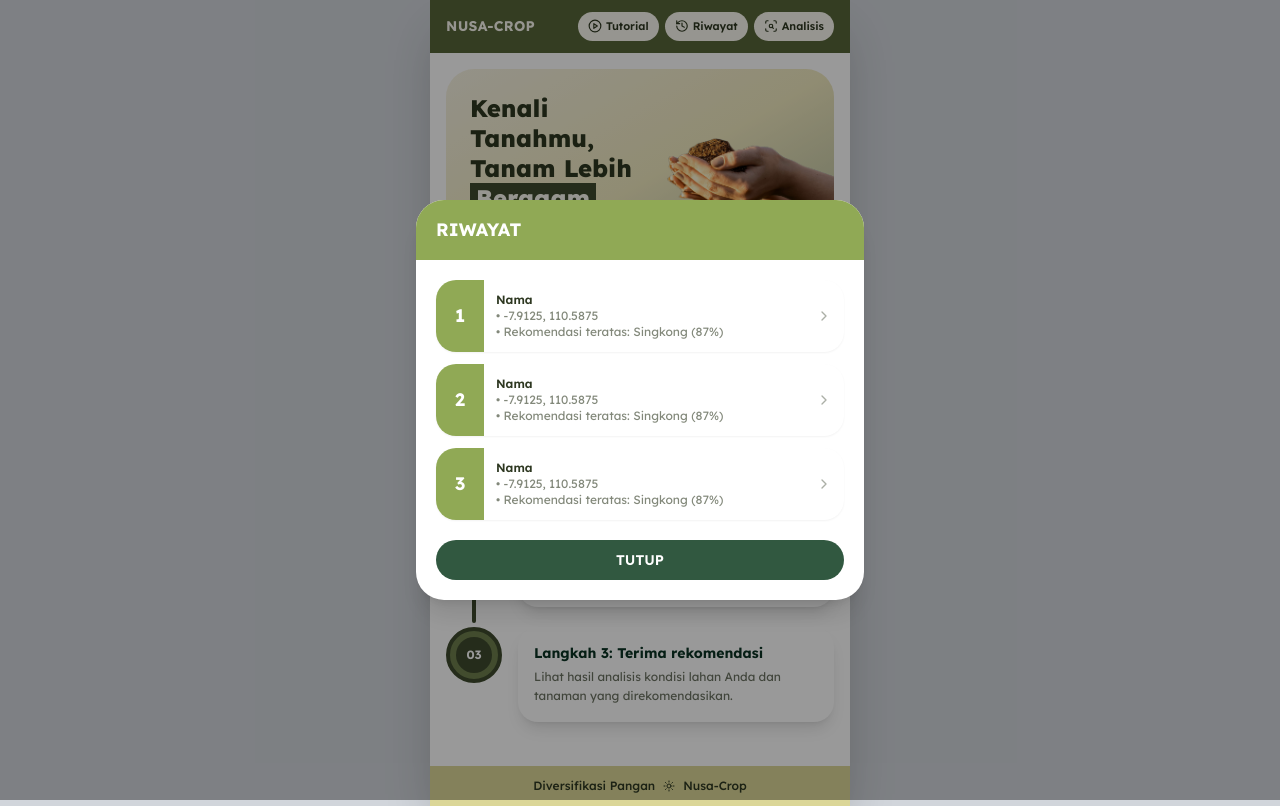
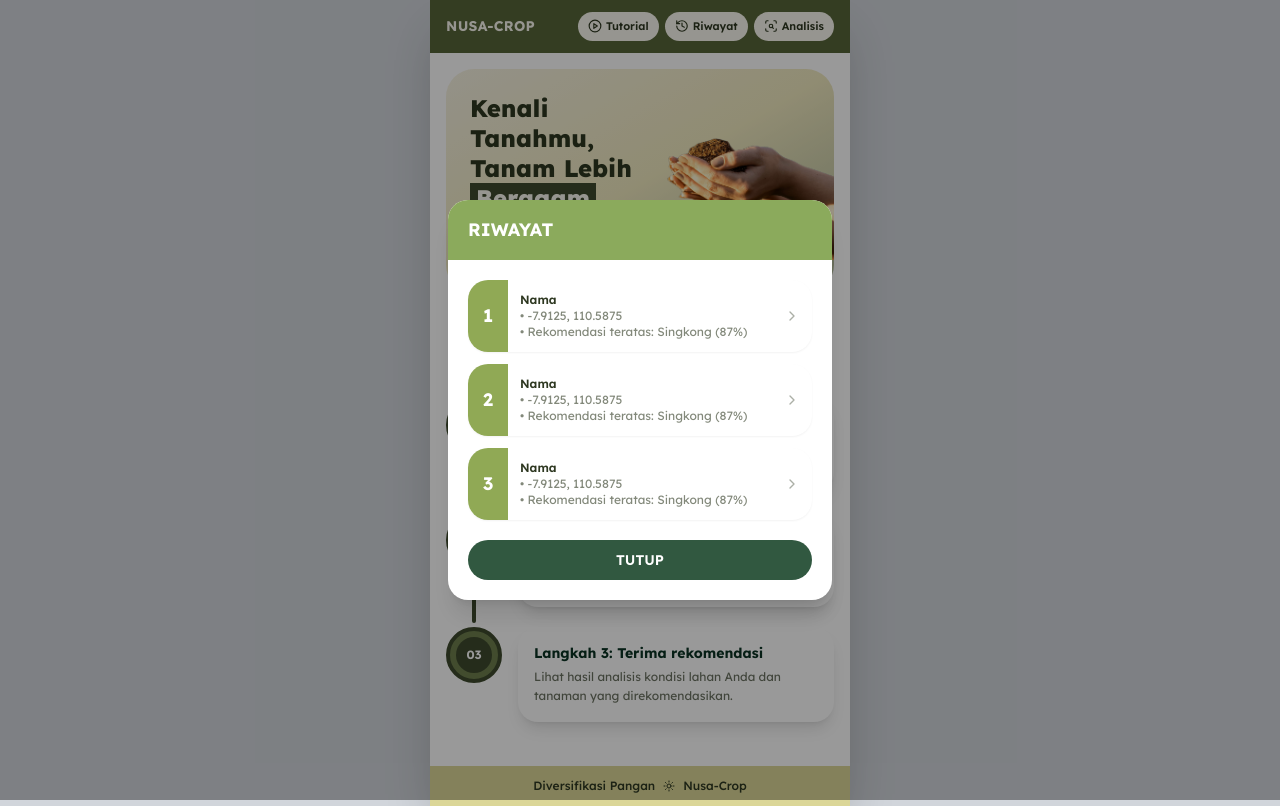
Before and after one commit to Naur4h/GEMASTIK-Softdev-Burhan, a Next.js app in the folder frontend/: page / in a window 1280 px wide. Both pictures are taken after a click on the button "Riwayat". Built offline with nearby package versions, Linux system fonts and the light colour scheme.

Commit message:
fix riwayat

```diff
--- a/frontend/components/RiwayatModal.tsx
+++ b/frontend/components/RiwayatModal.tsx
@@ -1,72 +1,6 @@
-// "use client";
-
-// import { ChevronRight } from "lucide-react";
-
-// type RiwayatItem = {
-//   nama: string;
-//   koordinat: string;
-//   rekomendasiTeratas: string;
-// };
-
-// const dummyRiwayat: RiwayatItem[] = [
-//   { nama: "Nama", koordinat: "-7.9125, 110.5875", rekomendasiTeratas: "Singkong (87%)" },
-//   { nama: "Nama", koordinat: "-7.9125, 110.5875", rekomendasiTeratas: "Singkong (87%)" },
-//   { nama: "Nama", koordinat: "-7.9125, 110.5875", rekomendasiTeratas: "Singkong (87%)" },
-// ];
-
-// export default function RiwayatModal({
-//   open,
-//   onClose,
-// }: {
-//   open: boolean;
-//   onClose: () => void;
-// }) {
-//   if (!open) return null;
-
-//   return (
-//     <div className="fixed inset-0 z-50 flex items-center justify-center bg-black/40 p-5">
-//       <div className="w-full max-w-sm overflow-hidden rounded-2xl bg-white shadow-xl">
-//         <div className="bg-[#8BAA5C] px-5 py-4">
-//           <h2 className="font-display text-lg font-bold text-white">RIWAYAT</h2>
-//         </div>
-//         <div className="space-y-3 px-5 py-5">
-//        {dummyRiwayat.map((item, i) => (
-//   <button
-//     key={i}
-//     className="flex w-full items-stretch overflow-hidden rounded-2xl bg-white shadow-sm"
-//   >
-//     <span className="flex w-10 shrink-0 items-center justify-center bg-moss font-display text-lg font-bold text-white">
-//       {i + 1}
-//     </span>
-//     <span className="flex flex-1 items-center gap-2 px-3 py-3">
-//       <span className="flex-1 text-xs text-forest-dark">
-//         <span className="block font-semibold">{item.nama}</span>
-//         <span className="block text-forest-dark/60">• koordinat</span>
-//         <span className="block text-forest-dark/60">
-//           • Rekomendasi teratas: {item.rekomendasiTeratas}
-//         </span>
-//       </span>
-//       <ChevronRight className="h-4 w-4 shrink-0 text-forest-dark/40" />
-//     </span>
-//   </button>
-// ))}
-
-//         </div>
-//         <div className="px-5 pb-5">
-//           <button
-//             onClick={onClose}
-//             className="w-full rounded-full bg-forest py-2.5 text-sm font-semibold text-white"
-//           >
-//             TUTUP
-//           </button>
-//         </div>
-//       </div>
-//     </div>
-//   );
-// }
-
 "use client";
 
+import { useRouter } from "next/navigation";
 import { ChevronRight } from "lucide-react";
 
 type RiwayatItem = {
@@ -76,21 +10,9 @@ type RiwayatItem = {
 };
 
 const dummyRiwayat: RiwayatItem[] = [
-  {
-    nama: "Nama",
-    koordinat: "-7.9125, 110.5875",
-    rekomendasiTeratas: "Singkong (87%)",
-  },
-  {
-    nama: "Nama",
-    koordinat: "-7.9125, 110.5875",
-    rekomendasiTeratas: "Singkong (87%)",
-  },
-  {
-    nama: "Nama",
-    koordinat: "-7.9125, 110.5875",
-    rekomendasiTeratas: "Singkong (87%)",
-  },
+  { nama: "Nama", koordinat: "-7.9125, 110.5875", rekomendasiTeratas: "Singkong (87%)" },
+  { nama: "Nama", koordinat: "-7.9125, 110.5875", rekomendasiTeratas: "Singkong (87%)" },
+  { nama: "Nama", koordinat: "-7.9125, 110.5875", rekomendasiTeratas: "Singkong (87%)" },
 ];
 
 export default function RiwayatModal({
@@ -100,49 +22,44 @@ export default function RiwayatModal({
   open: boolean;
   onClose: () => void;
 }) {
+  const router = useRouter();
+
   if (!open) return null;
 
+  const handleItemClick = () => {
+    onClose();
+    router.push("/analisis/hasil");
+  };
+
   return (
-    <div className="fixed inset-0 z-[9999] flex items-center justify-center bg-black/40 px-4">
-      <div className="relative z-[10000] w-full max-w-md overflow-hidden rounded-3xl bg-white shadow-xl">
-        {/* HEADER */}
-        <div className="bg-[#90A955] px-5 py-4">
-          <h2 className="font-display text-lg font-bold text-white">
-            RIWAYAT
-          </h2>
+    <div className="fixed inset-0 z-50 flex items-center justify-center bg-black/40 p-5">
+      <div className="w-full max-w-sm overflow-hidden rounded-2xl bg-white shadow-xl">
+        <div className="bg-[#8BAA5C] px-5 py-4">
+          <h2 className="font-display text-lg font-bold text-white">RIWAYAT</h2>
         </div>
-
-        {/* LIST RIWAYAT */}
         <div className="space-y-3 px-5 py-5">
           {dummyRiwayat.map((item, i) => (
             <button
               key={i}
+              onClick={handleItemClick}
               className="flex w-full items-stretch overflow-hidden rounded-2xl bg-white shadow-sm"
             >
-              <span className="flex w-12 shrink-0 items-center justify-center bg-[#90A955] font-display text-lg font-bold text-white">
+              <span className="flex w-10 shrink-0 items-center justify-center bg-[#90A955] font-display text-lg font-bold text-white">
                 {i + 1}
               </span>
-
               <span className="flex flex-1 items-center gap-2 px-3 py-3">
                 <span className="flex-1 text-left text-xs text-forest-dark">
                   <span className="block font-semibold">{item.nama}</span>
-
-                  <span className="block text-forest-dark/60">
-                    • {item.koordinat}
-                  </span>
-
+                  <span className="block text-forest-dark/60">• {item.koordinat}</span>
                   <span className="block text-forest-dark/60">
                     • Rekomendasi teratas: {item.rekomendasiTeratas}
                   </span>
                 </span>
-
                 <ChevronRight className="h-4 w-4 shrink-0 text-forest-dark/40" />
               </span>
             </button>
           ))}
         </div>
-
-        {/* TUTUP */}
         <div className="px-5 pb-5">
           <button
             onClick={onClose}
```
